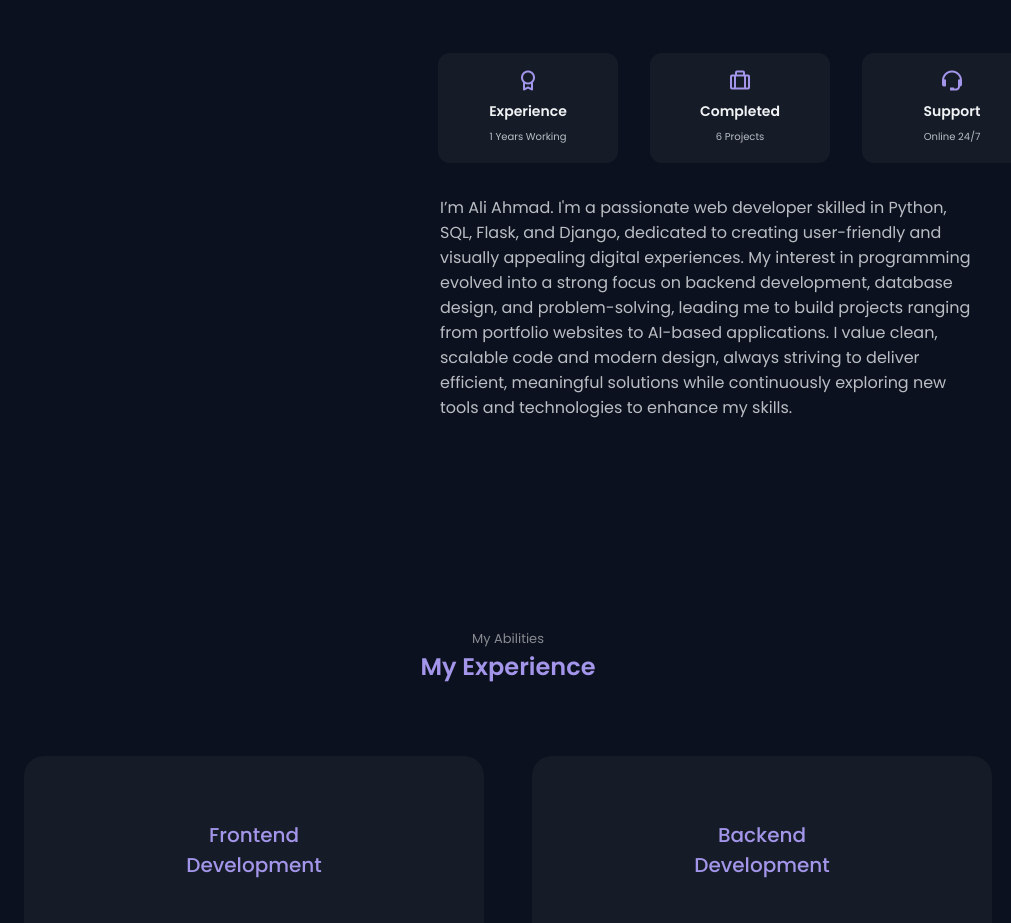
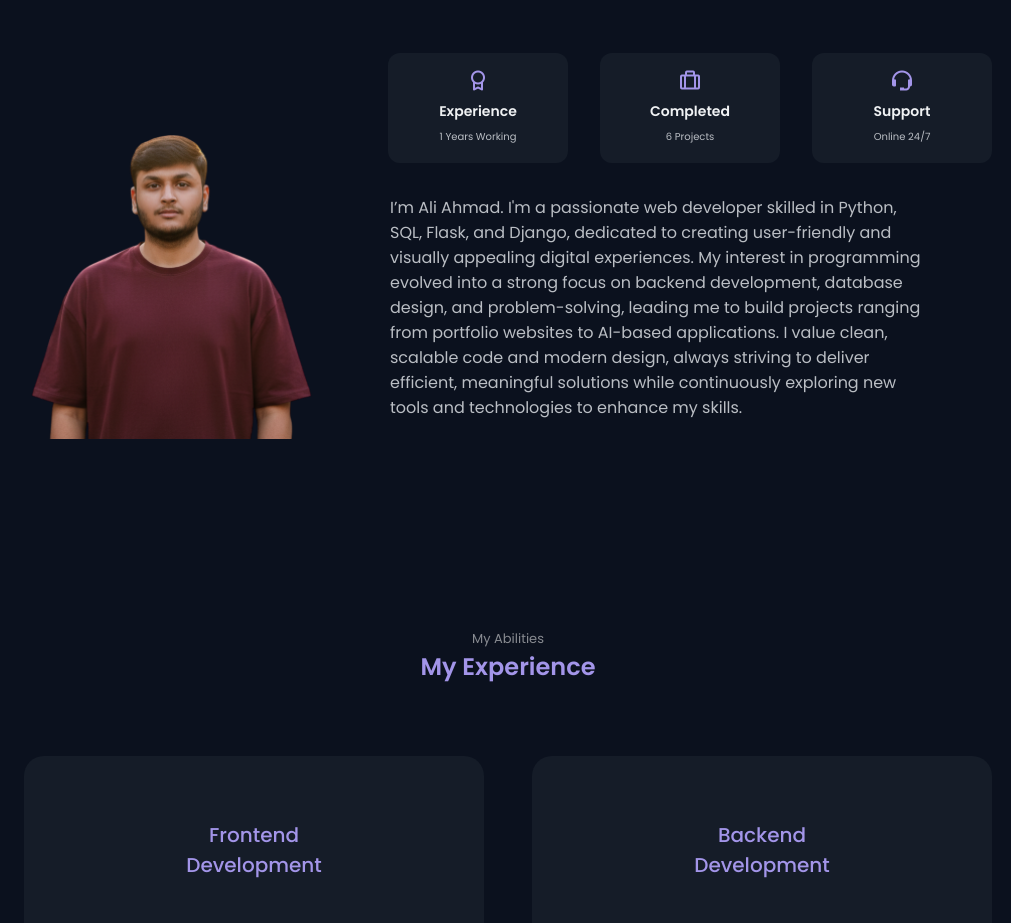
Before and after one commit to aliahmadsabir786/My-Personal-Portfolio, a plain HTML site: page index.html in a window 1280 px wide. Shown: the part 983-1906 px from the top of the page, without its empty margins (132-1143 px from the left). Drawn offline with nearby package versions, Linux system fonts and the light colour scheme; files whose address does not match are found by name.

Commit message:
Update index.html

```diff
--- a/index.html
+++ b/index.html
@@ -122,7 +122,7 @@
             <h2 class="section__title">About Me</h2>
 
             <div class="about__container container grid">
-                <img src="/my portfolio/My-Personal-Portfolio/Media/about.png" alt="" class="about__img">
+                <img src="Media/about.png" alt="" class="about__img">
 
                 <div class="about__data">
                     <div class="about__info">
```
